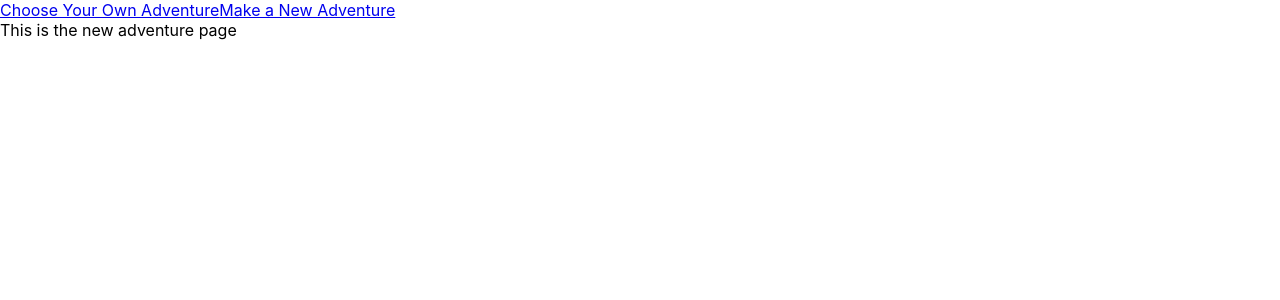
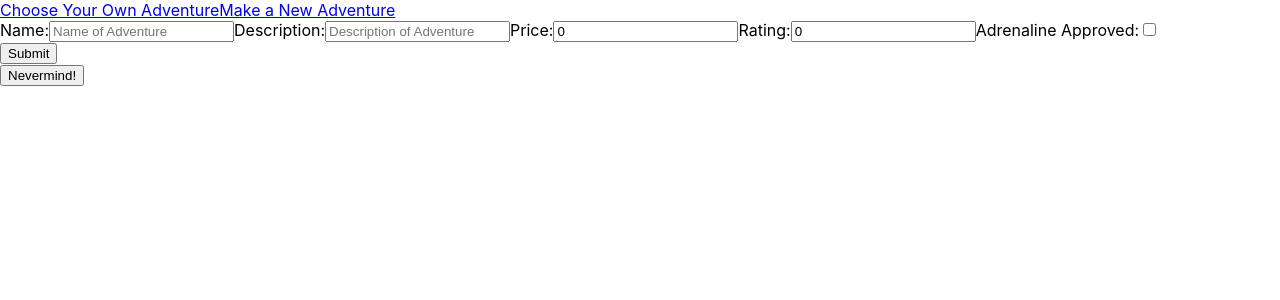
Before and after one commit to rosedurandisse/activity-store, a React (Create React App) app in the folder front-end/: page /new in a window 1280 px wide. Shown: the top 300 px of the page. Built offline with nearby package versions, Linux system fonts and the light colour scheme; no server answers.

Commit message:
Created a functional form on the new page

```diff
--- a/front-end/src/Components/NewAdventure.js
+++ b/front-end/src/Components/NewAdventure.js
@@ -1,5 +1,110 @@
+import axios from "axios";
+import { useState } from "react";
+import { useParams, Link, useNavigate } from "react-router-dom";
+
+const API = process.env.REACT_APP_API_URL;
+
 function NewAdventure() {
-  return <div>This is the new adventure page</div>;
+  const { id } = useParams();
+  const navigate = useNavigate();
+  const [adventure, setAdventure] = useState({
+    name: "",
+    description: "",
+    price: 0,
+    rating: 0,
+    adrenaline_approved: false,
+  });
+
+  const handleTextChange = (event) => {
+    event.target.id === "name" || "description"
+      ? setAdventure({ ...adventure, [event.target.id]: event.target.value })
+      : setAdventure({
+          ...adventure,
+          [event.target.id]: Number(event.target.value),
+        });
+  };
+
+  const handleCheckboxChange = () => {
+    setAdventure({
+      ...adventure,
+      adrenaline_approved: !adventure.adrenaline_approved,
+    });
+  };
+
+  console.log(adventure);
+
+  const newAdventure = (addedAdventure) => {
+    axios
+      .post(`${API}/adventures`, addedAdventure)
+      .then(() => {
+        navigate("/adventures");
+      })
+      .catch((error) => console.log(error));
+  };
+
+  const handleSubmit = (event) => {
+    event.preventDefault();
+    newAdventure(adventure);
+  };
+
+  return (
+    <div>
+      <form onSubmit={handleSubmit}>
+        <label htmlFor="name">Name:</label>
+        <input
+          id="name"
+          value={adventure.name}
+          type="text"
+          onChange={handleTextChange}
+          placeholder="Name of Adventure"
+          required
+        />
+
+        <label htmlFor="description">Description:</label>
+        <input
+          id="description"
+          value={adventure.description}
+          type="text"
+          onChange={handleTextChange}
+          placeholder="Description of Adventure"
+          required
+        />
+
+        <label htmlFor="price">Price:</label>
+        <input
+          id="price"
+          value={adventure.price}
+          type="number"
+          onChange={handleTextChange}
+          placeholder="Price of Adventure"
+          required
+        />
+
+        <label htmlFor="rating">Rating:</label>
+        <input
+          id="rating"
+          value={adventure.rating}
+          type="number"
+          onChange={handleTextChange}
+          placeholder="Rating of Adventure"
+          required
+        />
+
+        <label htmlFor="adrenaline_approved">Adrenaline Approved:</label>
+        <input
+          id="adrenaline_approved"
+          value={adventure.adrenaline_approved}
+          type="checkbox"
+          onChange={handleCheckboxChange}
+        />
+        <br />
+        <input type="submit" />
+      </form>
+      <Link to={`/snacks/${id}`}>
+        <button>Nevermind!</button>
+      </Link>
+    </div>
+  );
 }
 
 export default NewAdventure;
```
